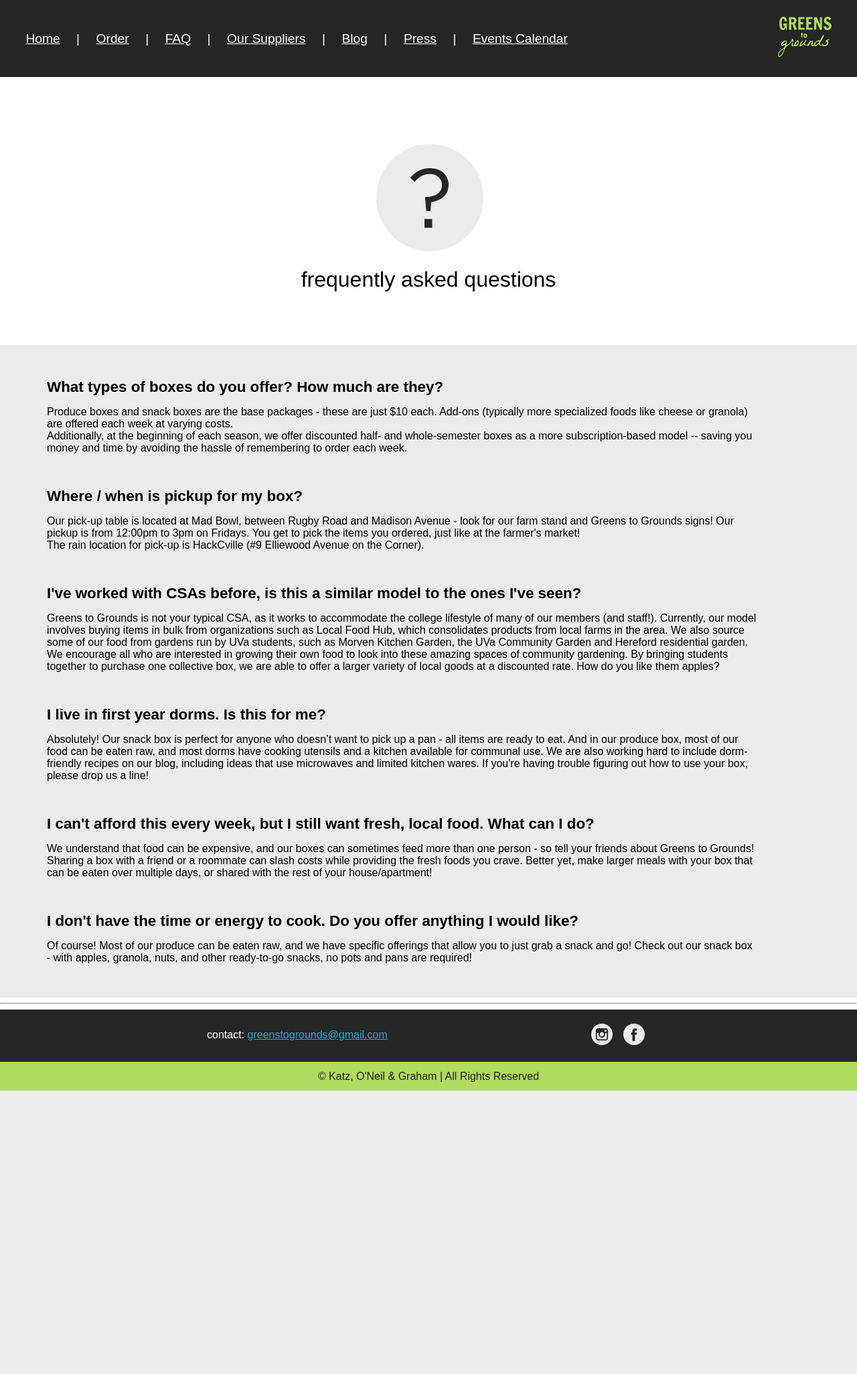
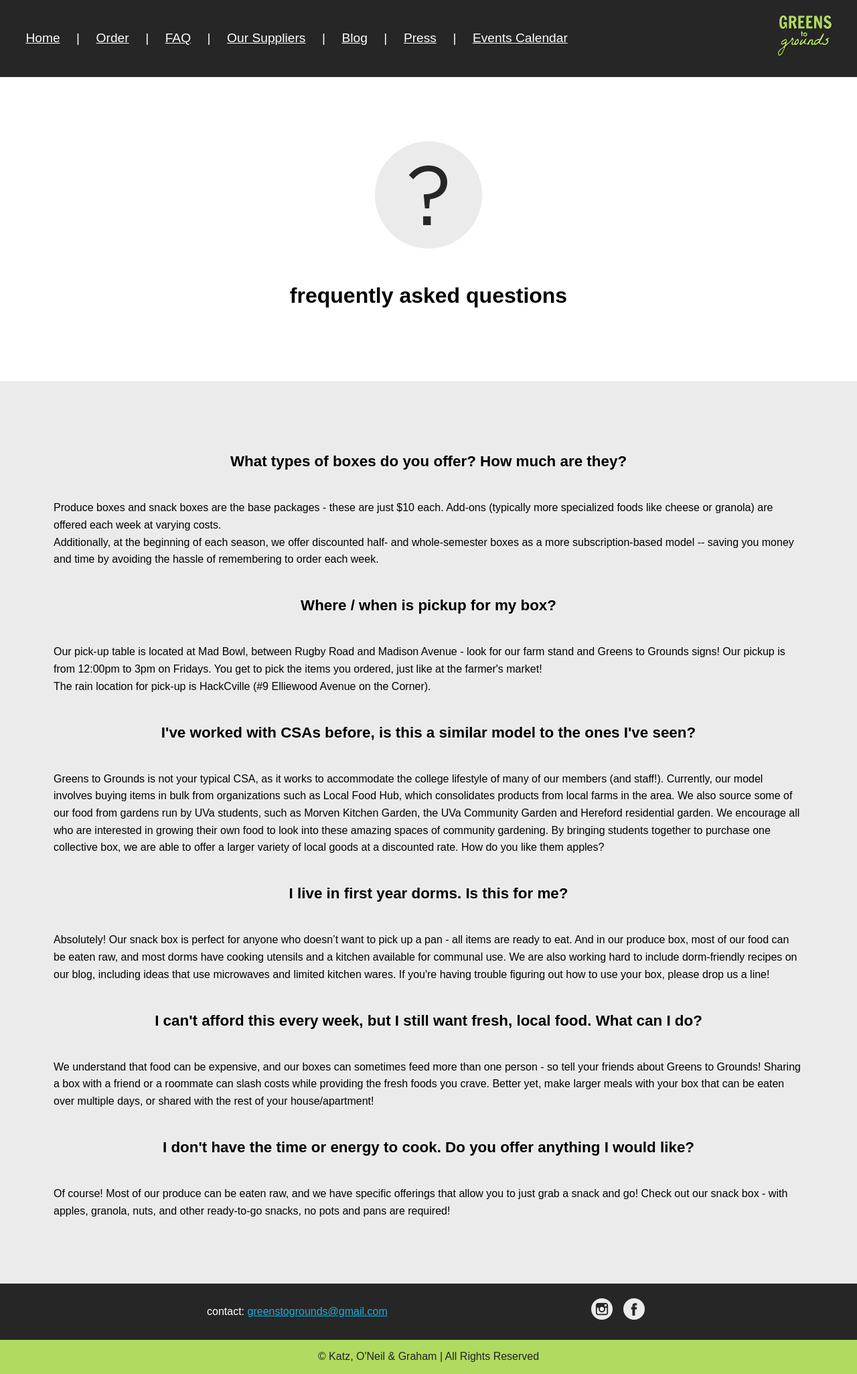
Before and after one commit to hywn/greensf, a PHP site: page /faq.php in a window 1280 px wide. Shown: the whole page at 67% size. Before the commit the page ends 1628 px from the top, so only its background shows below. Run offline with PHP 8.4, Linux system fonts and the light colour scheme; some libraries are stand-ins or nearby versions.

Commit message:
arranged faq
added site.css

```diff
--- a/faq.php
+++ b/faq.php
@@ -1,27 +1,19 @@
 <!DOCTYPE html>
 <html lang="en">
-
 <head>
 	<?php
 		$title = "FAQ";
 		include('inc/head.php');
 	?>
-
 	<link href="lib/css/faq.css" rel="stylesheet" type="text/css">
-
 </head>
-
 <body>
-
-  <div class="container">
-
 	<?php include 'inc/nav.php'; ?>
-
-      <div class="order-header-container">
+	<div class="section">
 		<div class="order-logo"><img src="lib/imgs/questionmark.png" alt="handshake"></div>
-        <div class="order-header">frequently asked questions</div>
+		<h1>frequently asked questions</h1>
 	</div>
-      <div class="questions-container">
+	<div class="section">
 		<div class="question">What types of boxes do you offer? How much are they?</div>
 		<div class="answer">Produce boxes and snack boxes are the base packages - these are just $10 each. Add-ons (typically more specialized foods like cheese or granola) are offered each week at varying costs. <br>Additionally, at the beginning of each season, we offer discounted half- and whole-semester boxes as a more subscription-based model -- saving you money and time by avoiding the hassle of remembering to order each week.</div>
 		<div class="question">Where / when is pickup for my box?</div>
@@ -35,16 +27,7 @@
 		<div class="question">I don't have the time or energy to cook. Do you offer anything I would like?</div>
 		<div class="answer">Of course! Most of our produce can be eaten raw, and we have specific offerings that allow you to just grab a snack and go! Check out our snack box - with apples, granola, nuts, and other ready-to-go snacks, no pots and pans are required!</div>
 	</div>
-    </div>
-  </div>
-
-
-  <hr>
-
 	<?php include('inc/footer.php'); ?>
-
 	<?php include('inc/scripts.php') ?>
-
 </body>
-
 </html>
--- a/inc/head.php
+++ b/inc/head.php
@@ -27,6 +27,7 @@
   <!-- Custom CSS -->
   <link href="lib/css/nav.css" rel="stylesheet" type="text/css">
   <link href="lib/css/footer.css" rel="stylesheet" type="text/css">
+  <link href="lib/css/site.css" rel="stylesheet" type="text/css">
   <!--link href="lib/css/skeleton.css" rel="stylesheet" type="text/css"-->
 
   <!--style>
--- a/lib/css/faq.css
+++ b/lib/css/faq.css
@@ -1,32 +1,11 @@
-.questions-container {
-    width: 100%;
-    height: 100%;
-    background-color: #ebebeb;
-    padding-bottom: 50px;
-}
+.section:nth-child(odd) { background-color: #ebebeb }
 
 .question {
-    font-size: 1.4em;
-    font-weight: bold;
-    padding: 50px 70px 0 70px;
+	font-size: 1.4em;
+	font-weight: bold;
+	margin: 1em 0 1em 0
 }
 
 .answer {
-    padding: 15px 150px 0 70px;
+	margin: 1em 0 1em 0
 }
-
-.order-header-container {
-    height: 400px;
-}
-
-.order-logo {
-    width: 157px;
-    margin: 0 auto;
-    padding-top: 100px;
-}
-
-.order-header {
-    font-size: 2em;
-    text-align: center;
-    padding-top: 20px;
-}
--- /dev/null
+++ b/lib/css/site.css
@@ -0,0 +1,11 @@
+body {
+	line-height: 1.6;
+}
+
+.section img { margin: 1em; max-width: 50em; }
+.section {
+	padding: 5em;
+	display: flex;
+	flex-direction: column;
+	align-items: center;
+}
```
Also changed, not shown: lib/css/homepage.css (+0 -7 lines). Lines whose indentation alone changed are shown as unchanged.
